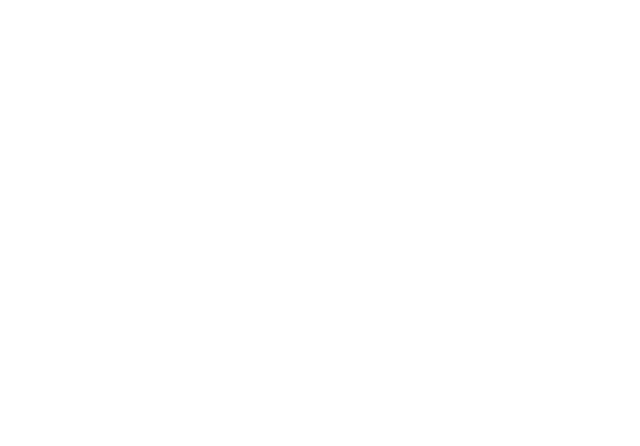
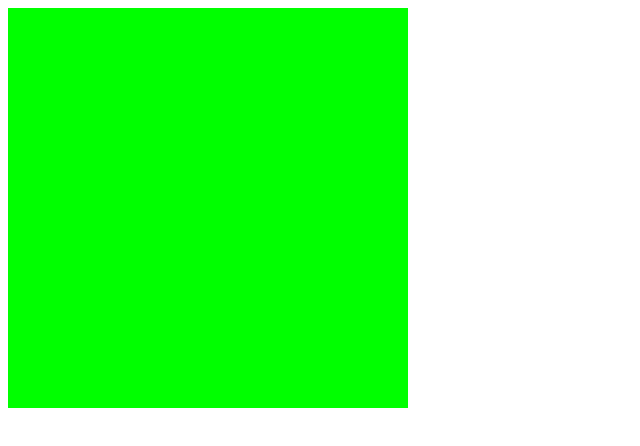
Before and after one commit to gc-Maker/webgl, a plain HTML site: page chapter1/drawPoint.html in a window 1280 px wide. Shown: the whole page, without its empty margins (0-640 px from the left). Drawn offline with Linux system fonts and the light colour scheme.

Commit message:
初始化仓库

```diff
--- a/chapter1/drawPoint.html
+++ b/chapter1/drawPoint.html
@@ -5,8 +5,47 @@
     <meta http-equiv="X-UA-Compatible" content="IE=edge">
     <meta name="viewport" content="width=device-width, initial-scale=1.0">
     <title>Document</title>
+
 </head>
 <body>
+    <canvas id="canvas" width="400" height="400"></canvas>
+    <script>
+        let canvas = document.getElementById('canvas');
+        let gl = canvas.getContext('webgl');
+        let VSHADER_SOURCE =
+        'void main(){'+
+        'gl_Position = vec4(0.0, 0.0, 0.0, 1.0);\n' +
+        'gl_PointSize1 = 10.0;\n' +
+        '}'
+        let FSHADER_SOURCE =
+        'void main(){' +
+        'gl_FragColor = vec4(1.0, 0.0, 0.0, 1.0);}'
 
+        // 创建着色器对象
+        let vertex = gl.createShader(gl.VERTEX_SHADER);
+        let fragment = gl.createShader(gl.FRAGMENT_SHADER);
+        // 指定着色器代码
+        gl.shaderSource(vertex, VSHADER_SOURCE);
+        gl.shaderSource(fragment, FSHADER_SOURCE);
+        // 编译着色器
+        gl.compileShader(vertex);
+        gl.compileShader(fragment);
+        // 创建程序对象
+        let programObject = gl.createProgram();
+
+
+        // 为程序对象分配着色器对象
+        gl.attachShader(programObject, vertex);
+        gl.attachShader(programObject, fragment);
+        // 连接程序对象
+        gl.linkProgram(programObject);
+        // 使用程序对象
+        gl.useProgram(programObject);
+
+        gl.clearColor(0.0,1.0,0.0,1.0);
+        gl.clear(gl.COLOR_BUFFER_BIT);
+        gl.drawArrays(gl.POINTS, 0,1);
+        // console.log(gl.getShaderInfoLog(vertex));
+    </script>
 </body>
 </html>
```
Also changed, not shown: README.md (added).
